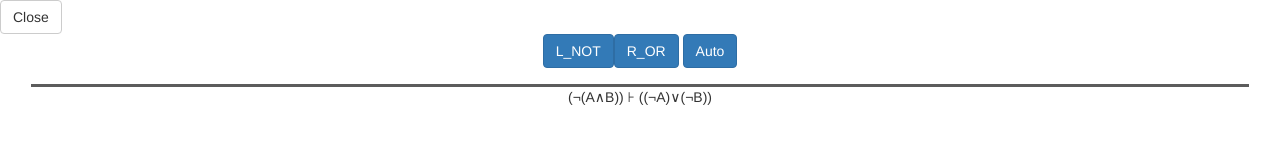
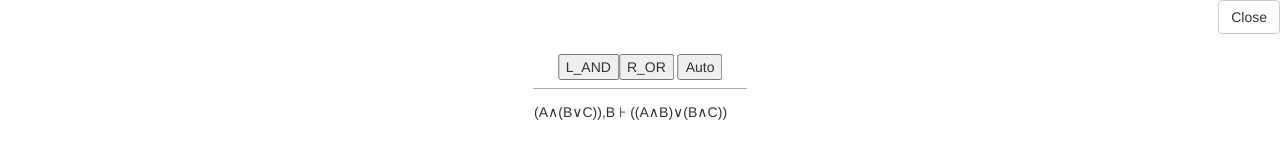
Before and after one commit to enco164/racun-sekvenata, a website with bundled scripts: page src/index.html in a window 1280 px wide. Both pictures are taken after a click on the button "GO!". Built offline with nearby package versions, Linux system fonts and the light colour scheme; some packages are replaced by stand-ins of ours.

Commit message:
Finale lige sampiona

```diff
--- a/src/FrontEnd/SeqCalc.ts
+++ b/src/FrontEnd/SeqCalc.ts
@@ -17,8 +17,8 @@ class SeqCalcController implements angular.IComponentController {
 
     constructor() {
         this.parser = new Parser();
-        this.leftList = ['~(A/\\B)'];
-        this.rightList = ['~A \\/ ~B'];
+        this.leftList = ['A /\\ (B \\/ C)', 'B'];
+        this.rightList = ['(A /\\ B) \\/ (B /\\ C)'];
         this.leftFormulas = [];
         this.rightFormulas = [];
         this.showFirstScreen = true;
@@ -80,11 +80,21 @@ export class SeqCalcComponent implements angular.IComponentOptions {
         <!--<div>{{$ctrl.rightFormulas}}</div>-->
     </div>
 </div>
-<div ng-if="!$ctrl.showFirstScreen">
-<button class="btn btn-default" ng-click="$ctrl.showFirstScreen = !$ctrl.showFirstScreen">Close</button>
-
-    <sequent-tree-node stn="$ctrl.sequentTreeNode"></sequent-tree-node>
-
+<div ng-if="!$ctrl.showFirstScreen" class="container-fluid">
+    <div class="row text-right">
+        <button class="btn btn-default" ng-click="$ctrl.showFirstScreen = !$ctrl.showFirstScreen">Close</button>
+    </div>
+    <div class="row">
+        <div class="col-md-12">
+            <div class="tree">
+	            <ul>
+	                <li class="root">
+                        <sequent-tree-node stn="$ctrl.sequentTreeNode"></sequent-tree-node>
+	                </li>
+	            </ul>
+	        </div>
+        </div>
+    </div>
 </div>`
 
     }
--- a/src/FrontEnd/SequentTreeNodeComponent.ts
+++ b/src/FrontEnd/SequentTreeNodeComponent.ts
@@ -63,7 +63,7 @@ export class SequentTreeNodeController {
                 for (var j = 0; j < seq.right.length; j++) {
                     if (seq.right[j].getType() == FormulaType.T_ATOM && (<Atom>seq.right[j]).varNum == name) {
                         if (seq.left.length > 1 || seq.right.length > 1) {
-                            this.availableRules.push(Rule.AXIOM);
+                            this.availableRules.push(Rule.WEAK);
                         } else {
                             this.availableRules.push(Rule.ASS);
                         }
@@ -76,6 +76,11 @@ export class SequentTreeNodeController {
     onAuto() {
         this.sequentTreeNode = SequentProver.prove(this.sequentTreeNode.sequent);
         console.log(this.sequentTreeNode);
+    }
+
+    clearChilds() {
+        this.sequentTreeNode.rule = Rule.NONE;
+        this.sequentTreeNode.children = [];
     }
 
     onRule(rule) {
@@ -159,13 +164,13 @@ export class SequentTreeNodeController {
             case Rule.ASS:
                 this.sequentTreeNode.rule = Rule.ASS;
                 break;
-            case Rule.AXIOM:
+            case Rule.WEAK:
                 for (let i = 0; i < seq.left.length; i++) {
                     if (seq.left[i].getType() == FormulaType.T_ATOM) {
                         var name = (<Atom>seq.left[i]).varNum;
                         for (let j = 0; j < seq.right.length; j++) {
                             if (seq.right[j].getType() == FormulaType.T_ATOM && (<Atom>seq.right[j]).varNum == name) {
-                                this.sequentTreeNode.rule = Rule.AXIOM;
+                                this.sequentTreeNode.rule = Rule.WEAK;
                                 this.sequentTreeNode.children = [new SequentTreeNode(new Sequent([new Atom(name)], [new Atom(name)]), null, Rule.NONE)];
                                 break;
                             }
@@ -187,32 +192,23 @@ export class SequentTreeNodeComponent implements angular.IComponentOptions {
             sequentTreeNode : '<stn'
         };
         this.template =
-            `<div class="container-fluid">
+            `
 
-                <div class="row">
-                    <div class="col-sm-12" ng-if="$ctrl.sequentTreeNode.children.length == 1">
-                            <sequent-tree-node stn="$ctrl.sequentTreeNode.children[0]" ></sequent-tree-node>
-                    </div>
-
-                    <div ng-if="$ctrl.sequentTreeNode.children.length == 2">
-                        <div class="col-sm-6">
-                            <sequent-tree-node stn="$ctrl.sequentTreeNode.children[0]" ></sequent-tree-node>
-                        </div>
-                        <div class="col-sm-6">
-                            <sequent-tree-node stn="$ctrl.sequentTreeNode.children[1]" ></sequent-tree-node>
-                        </div>
-                    </div>
-
-                </div>
-                <div class="text-center" ng-if="$ctrl.sequentTreeNode.rule == $ctrl.rules['NONE']">
-                    <button class="btn btn-primary" ng-repeat="rule in $ctrl.rules" ng-if="$ctrl.availableRules.indexOf(rule) >= 0" ng-click="$ctrl.onRule(rule)">{{$ctrl.rules[rule]}}</button>
-                    <button class="btn btn-primary" ng-click="$ctrl.onAuto()">Auto</button>
-                </div>
-                <div class="text-center" style="margin: 16px; border-top: 3px solid #5c5c5c;">
-                    <span >{{$ctrl.sequentTreeNode.niceOutput()}}</span>
-                </div>
-
-            </div>
+            <span ng-class="{'rule_none' : $ctrl.sequentTreeNode.rule == $ctrl.rules['ASS'] }">{{$ctrl.sequentTreeNode.niceOutput()}} &nbsp;&nbsp;&nbsp;&nbsp;
+                <sup ng-if="$ctrl.sequentTreeNode.rule != $ctrl.rules['NONE']">{{$ctrl.rules[$ctrl.sequentTreeNode.rule]}}</sup>
+                <button ng-if="$ctrl.sequentTreeNode.rule && $ctrl.sequentTreeNode.rule != $ctrl.rules['NONE']" ng-click="$ctrl.clearChilds()">&times;</button>
+            </span>
+            <ul>
+            <li ng-if="$ctrl.sequentTreeNode.children.length > 0"><sequent-tree-node stn="$ctrl.sequentTreeNode.children[0]" ></sequent-tree-node></li>
+            <li ng-if="$ctrl.sequentTreeNode.children.length == 2"><sequent-tree-node stn="$ctrl.sequentTreeNode.children[1]" ></sequent-tree-node></li>
+            <li ng-if="$ctrl.sequentTreeNode.rule == $ctrl.rules['NONE']">
+                <span>
+                    <button ng-repeat="rule in $ctrl.rules" ng-if="$ctrl.availableRules.indexOf(rule) >= 0" ng-click="$ctrl.onRule(rule)">{{$ctrl.rules[rule]}}</button>
+                    <button ng-if="$ctrl.availableRules.length > 0" ng-click="$ctrl.onAuto()">Auto</button>
+                </span>
+                <span ng-if="$ctrl.availableRules.length == 0">FAIL</span>
+            </li>
+            </ul>
         `;
     }
 
--- a/src/SequentCalculus/SequentProver.ts
+++ b/src/SequentCalculus/SequentProver.ts
@@ -37,7 +37,7 @@ export class SequentProver {
                     if (right[j].getType() == FormulaType.T_ATOM && (<Atom>right[j]).varNum == name) {
                         if (left.length > 1 || right.length > 1) {
                             var axiom = new SequentTreeNode(new Sequent([new Atom(name)], [new Atom(name)]), null, Rule.ASS);
-                            return new SequentTreeNode(sequent, [axiom], Rule.AXIOM);
+                            return new SequentTreeNode(sequent, [axiom], Rule.WEAK);
                         } else  // X |= X
                             return new SequentTreeNode(sequent, null, Rule.ASS);
                     }
--- a/src/SequentCalculus/SequentTreeNode.ts
+++ b/src/SequentCalculus/SequentTreeNode.ts
@@ -3,7 +3,7 @@
  */
 import {Sequent} from "./Sequent";
 
-export enum Rule { L_AND, L_OR, L_IMP, L_NOT, R_AND, R_OR, R_NOT, R_IMP, ASS, AXIOM, NONE }
+export enum Rule { L_AND, L_OR, L_IMP, L_NOT, R_AND, R_OR, R_NOT, R_IMP, ASS, WEAK, NONE }
 
 export class SequentTreeNode {
     private _sequent: Sequent;
--- a/src/index.html
+++ b/src/index.html
@@ -6,6 +6,88 @@
 
     <!-- Latest compiled and minified CSS -->
     <link rel="stylesheet" href="https://maxcdn.bootstrapcdn.com/bootstrap/3.3.7/css/bootstrap.min.css" integrity="sha384-BVYiiSIFeK1dGmJRAkycuHAHRg32OmUcww7on3RYdg4Va+PmSTsz/K68vbdEjh4u" crossorigin="anonymous">
+    <style>
+
+        .tree {
+            -webkit-transform: rotate(180deg);
+            transform: rotate(180deg);
+            -webkit-transform-origin: 50%;
+            transform-origin: 50%;
+        }
+
+        .tree ul {
+            position: relative;
+            padding: .5em 0;
+            white-space: nowrap;
+            margin: 0 auto;
+            text-align: center;
+        }
+        .tree ul::after {
+            content: '';
+            display: table;
+            clear: both;
+        }
+
+        .root {
+            border: 0 none !important;
+        }
+
+        .tree li {
+            display: inline-block;
+            vertical-align: top;
+            text-align: center;
+            list-style-type: none;
+            position: relative;
+        }
+        .tree li::before, .tree li::after {
+            content: '';
+            position: absolute;
+            top: 0;
+            right: 25%;
+            border-top: 1px solid #aaa;
+            width: 100%;
+            height: 1em;
+        }
+        .tree li::after {
+            right: auto;
+            left: 20%;
+        }
+        .tree li:only-child::after, .tree li:only-child::before {
+            display: none;
+        }
+        .tree li:only-child {
+            border-top: 1px solid #aaa;
+            padding-top: 0;
+        }
+        .tree li:first-child::before, .tree li:last-child::after {
+            border: 0 none;
+        }
+
+        .tree ul ul::before {
+            content: '';
+            position: absolute;
+            top: 0;
+            left: 25%;
+            width: 0;
+            height: 1em;
+        }
+
+        .tree li span {
+            padding: .5em .75em;
+            margin: 0 1em;
+            text-decoration: none;
+            display: inline-block;
+            color: #333;
+            position: relative;
+            top: 1px;
+            -webkit-transform: rotate(180deg);
+            transform: rotate(180deg);
+        }
+
+        .rule_none {
+            border-top: 1px solid #aaa;
+        }
+    </style>
 </head>
 <body ng-app="SequentCalculus">
     <seq-calc></seq-calc>
```
